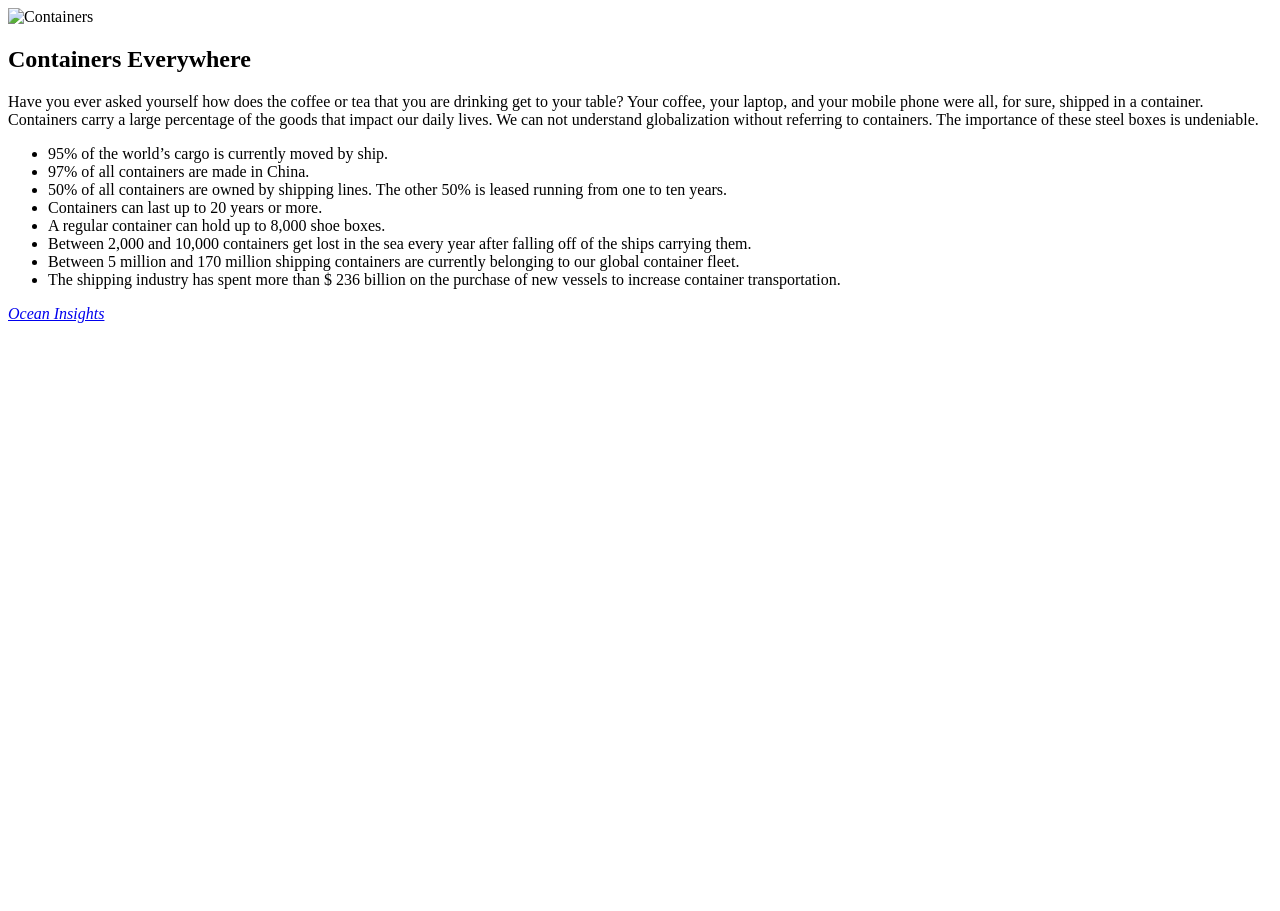
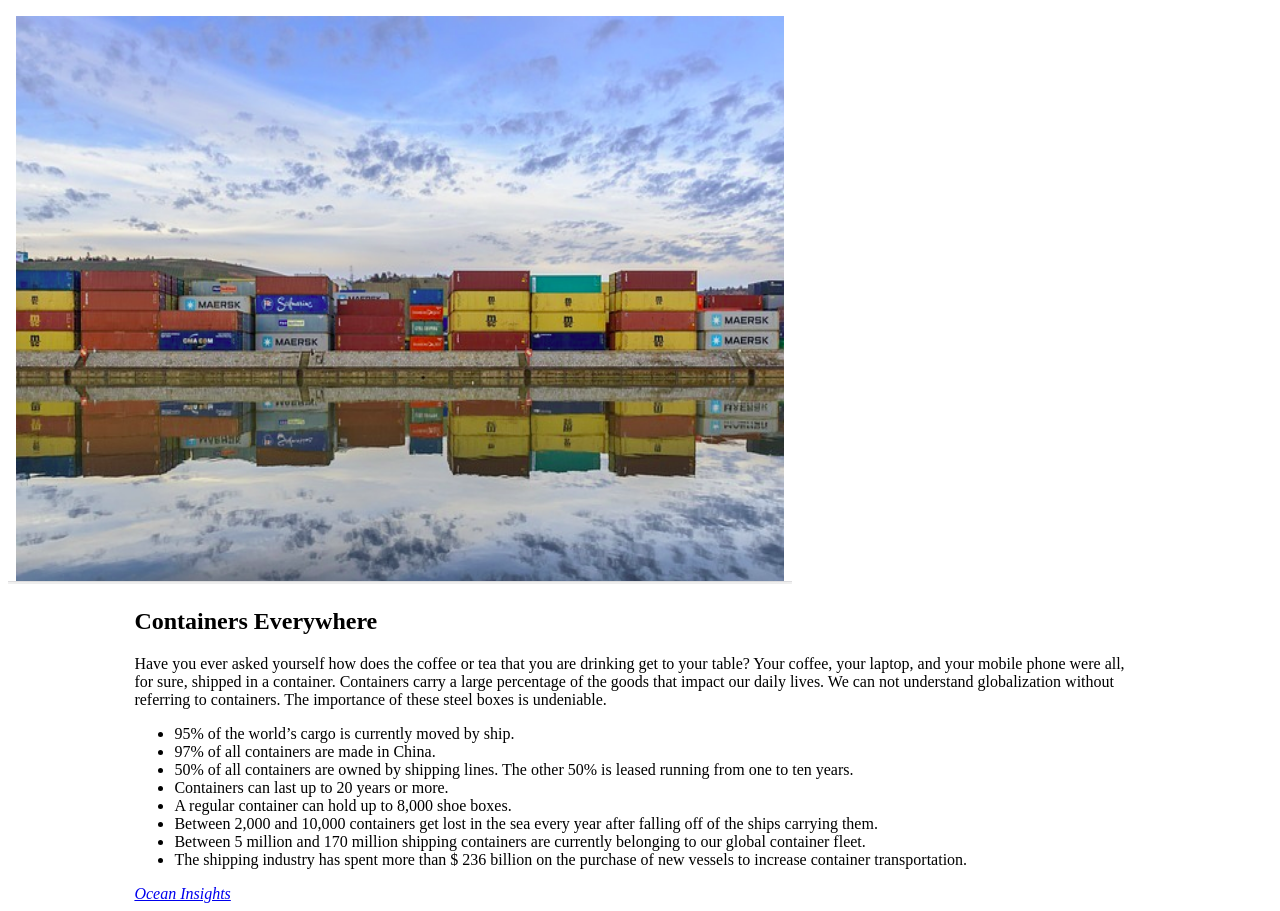
Before and after one commit to hollylui/UI-boxmodel-containing, a plain HTML site: page index.html in a window 1280 px wide. Before the commit the page ends 800 px from the top, so only its background shows below. Drawn offline with Linux system fonts and the light colour scheme.

Commit message:
first exericse completed

```diff
--- a/index.html
+++ b/index.html
@@ -4,13 +4,14 @@
     <meta charset="UTF-8" />
     <meta name="viewport" content="width=device-width, initial-scale=1.0" />
     <meta http-equiv="X-UA-Compatible" content="ie=edge" />
+    <link rel="stylesheet" href="./style.css" />
     <title>Contain Yourself</title>
   </head>
   <body>
     <header class="header">
-      <img class="header__img" src=" " alt="Containers" />
+      <img class="header__img" src="images/header.png" alt="Containers" />
     </header>
-    <main>
+    <main class="container">
       <h2>Containers Everywhere</h2>
       <p>
         Have you ever asked yourself how does the coffee or tea that you are
--- /dev/null
+++ b/style.css
@@ -0,0 +1,13 @@
+/* class ------------------------------------- */
+.header {
+  height: 100%;
+}
+
+.header__img {
+  object-fit: contain;
+}
+
+.container {
+  max-width: 80%;
+  margin: 0 auto;
+}
```
